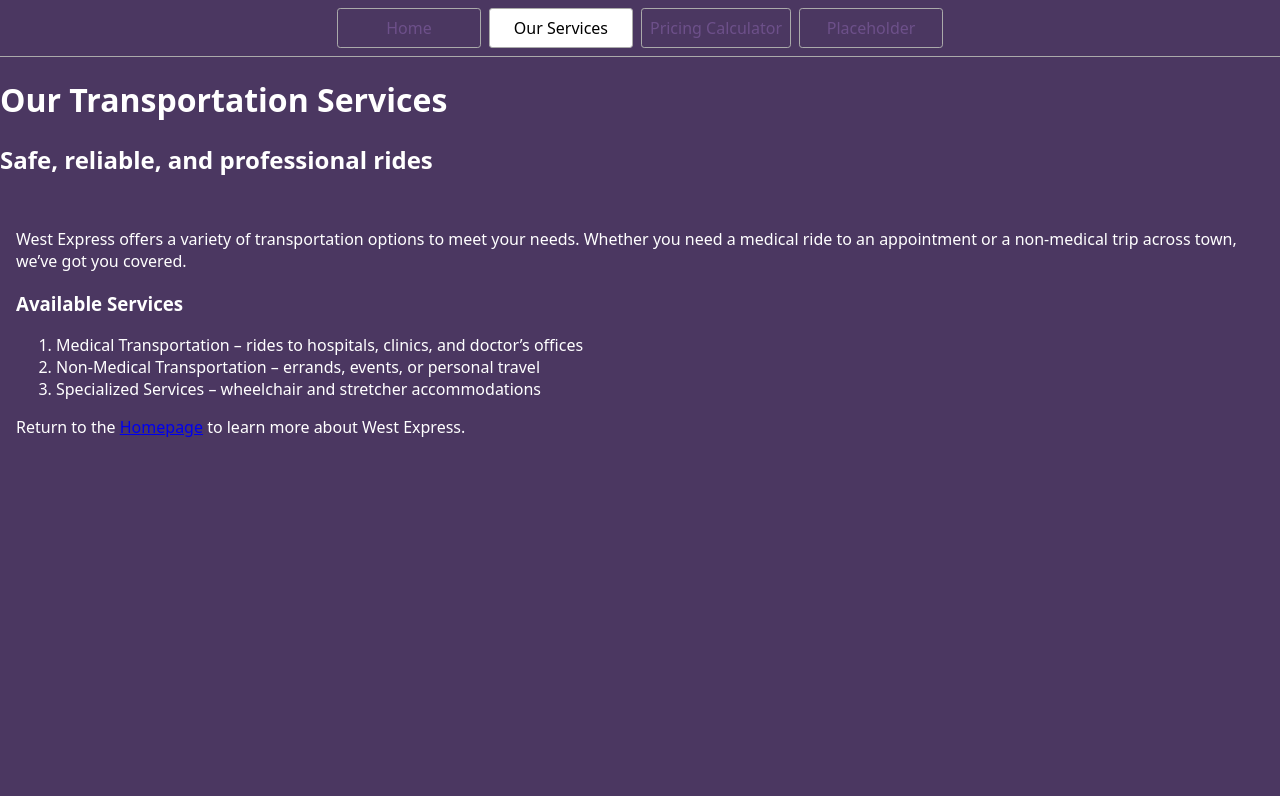
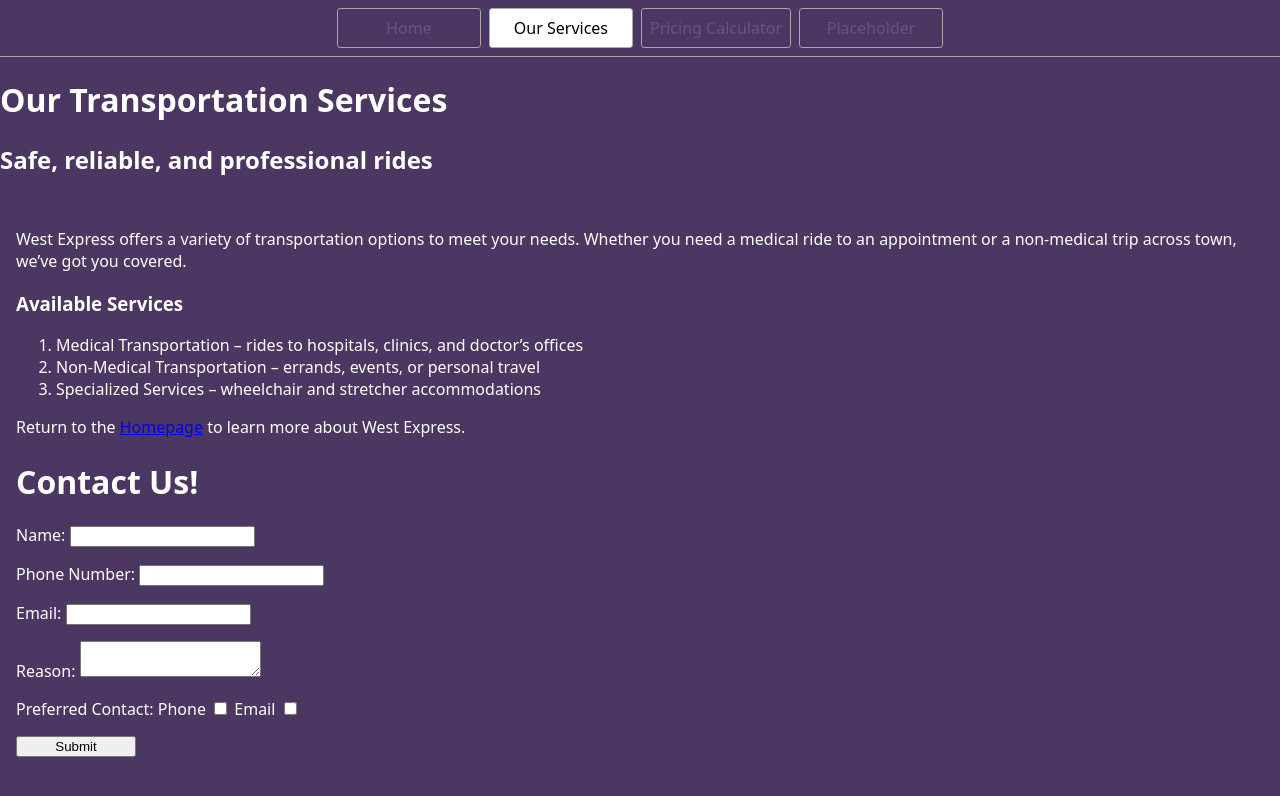
Before and after one commit to Leekbmf/WestExpress, a website: page page2.html in a window 1280 px wide. Drawn offline with Linux system fonts and the light colour scheme.

Commit message:
Assignment 9

```diff
--- a/page2.html
+++ b/page2.html
@@ -34,7 +34,36 @@
     </ol>
 
     <p>Return to the <a href="/">Homepage</a> to learn more about West Express.</p>
+    <h1> Contact Us!</h1>
+    <form action="">
+      <label>Name:
+        <input type="text">
+      </label>
+      <label>Phone Number:
+        <input type="text">
+      </label>
+      <label>Email:
+        <input type="text">
+      </label>
+      <label> Reason:
+        <textarea>
+
+        </textarea>
+      </label>
+      <label>Preferred Contact:
+        Phone <input type="checkbox">
+        Email <input type="checkbox">
+      </label>
+      <input type="submit" style="width: 120px" onclick="formSubmit()">
+
+    </form>
+    <script>
+      function formSubmit() {
+        alert("You Submitted");
+      }
+    </script>
   </main>
+
 </body>
 
 </html>
--- a/styles.css
+++ b/styles.css
@@ -85,3 +85,8 @@
   font-weight: bold;
   font-size: 1.5rem;
 }
+form {
+  display: flex;
+  flex-direction: column;
+  gap: 1rem;
+}
```
